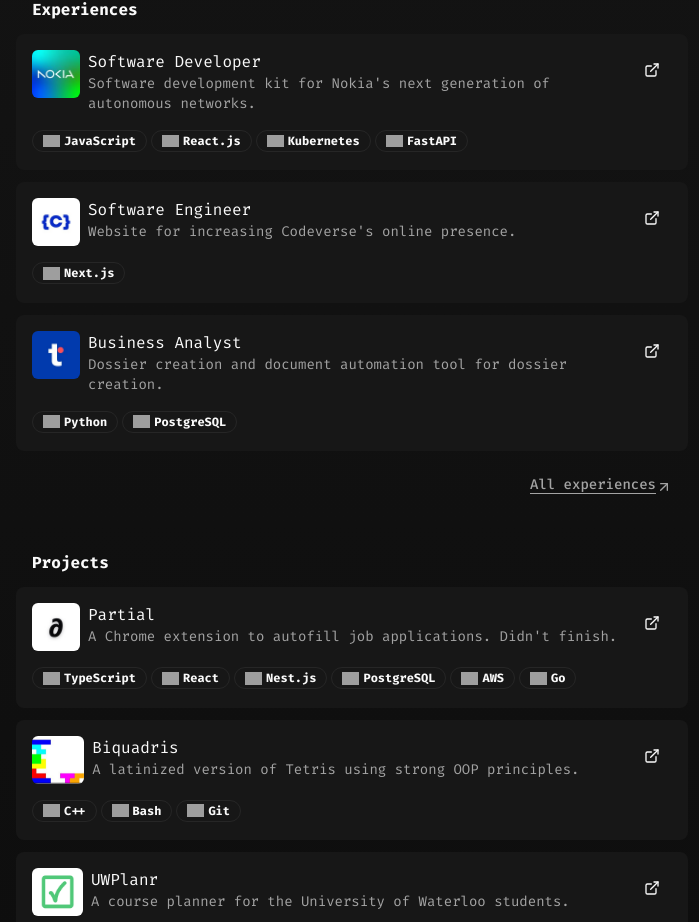
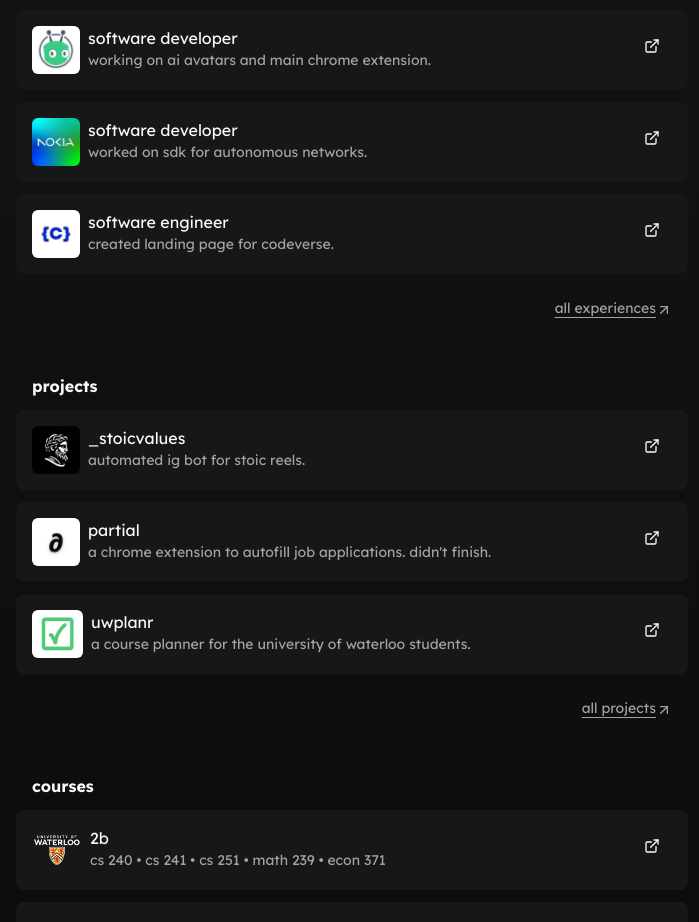
Before and after one commit to Muh-Hamza-99/muhhamza, a Next.js app: page / in a window 1280 px wide. Shown: the part 338-1260 px from the top of the page, without its empty margins (288-987 px from the left). Built offline with nearby package versions, Linux system fonts and the light colour scheme; grey boxes are pictures that could not be loaded.

Commit message:
update website

```diff
--- a/src/app/experiences/page.tsx
+++ b/src/app/experiences/page.tsx
@@ -47,8 +47,6 @@ const Experiences = () => {
                         description={project.description}
                         image={project.image}
                         url={project.url}
-                        tags={project.tags}
-                        testimonial={project.testimonial}
                     />
                 ))}
             </div>
--- a/src/app/layout.tsx
+++ b/src/app/layout.tsx
@@ -1,5 +1,5 @@
 import type { Metadata } from "next"
-import { Fira_Code, Ubuntu } from "next/font/google"
+import { Lexend } from "next/font/google"
 
 import Contact from "@/components/contact"
 import { ThemeProvider } from "@/components/theme-provider"
@@ -8,9 +8,9 @@ import { cn } from "@/lib/utils"
 
 import "./globals.css"
 
-const font = Fira_Code({
+const font = Lexend({
     subsets: ["latin"],
-    weight: ["300", "400", "500", "700"],
+    weight: ["300", "400", "700"],
 })
 
 export const metadata: Metadata = {
@@ -28,7 +28,7 @@ export default function RootLayout({ children }: Readonly<{ children: React.Reac
             <html lang="en" suppressHydrationWarning>
                 <head></head>
                 <body
-                    className="min-h-screen bg-background from-[#43434330] via-[#32323230] via-25% font-sans antialiased dark:bg-gradient-to-b"
+                    className="min-h-screen bg-background from-[#43434330] via-[#32323230] via-25% font-sans antialiased dark:bg-gradient-to-b lowercase"
                 >
                     <ThemeProvider
                         attribute="class"
--- a/src/components/course.tsx
+++ b/src/components/course.tsx
@@ -2,7 +2,6 @@ import Link from "next/link"
 import React from "react"
 
 import { Icons } from "@/components/icons"
-import { Badge } from "@/components/ui/badge"
 import { Button } from "@/components/ui/button"
 import { Card } from "@/components/ui/card"
 import {
@@ -17,10 +16,6 @@ interface CourseProps {
     code: string
     name: string
     image?: string
-    tags: {
-        name: string
-        icon: keyof typeof Icons
-    }[]
     notes?: string
 }
 
@@ -28,7 +23,6 @@ const Course = ({
     code,
     name,
     image,
-    tags,
     notes,
 }: CourseProps) => {
     return (
@@ -107,24 +101,6 @@ const Course = ({
                             </TooltipProvider>
                         </div>
                 </div>
-
-                <div>
-                    {tags && (
-                        <ul className="mt-2 flex flex-wrap gap-1">
-                            {tags.map((tag, idx) => {
-                                const Icon = Icons[tag.icon]
-                                return (
-                                    <li key={idx}>
-                                        <Badge variant={"outline"}>
-                                            <Icon className="mr-1.5 h-3 w-3 transition-all group-hover:saturate-100 md:saturate-0" />{" "}
-                                            {tag.name}
-                                        </Badge>
-                                    </li>
-                                )
-                            })}
-                        </ul>
-                    )}
-                </div>
             </div>
         </Card>
     )
--- a/src/components/experience.tsx
+++ b/src/components/experience.tsx
@@ -3,8 +3,6 @@ import Link from "next/link"
 import React from "react"
 
 import { Icons } from "@/components/icons"
-import { ReadMore } from "@/components/read-more"
-import { Badge } from "@/components/ui/badge"
 import { Button } from "@/components/ui/button"
 import { Card } from "@/components/ui/card"
 import {
@@ -19,10 +17,6 @@ interface ExperienceProps {
     description: string
     image?: string
     url: string
-    tags: {
-        name: string
-        icon: keyof typeof Icons
-    }[]
     testimonial?: string
     github?: string
 }
@@ -32,8 +26,6 @@ const Experience = ({
     description,
     image,
     url,
-    tags,
-    testimonial,
     github,
 }: ExperienceProps) => {
     return (
@@ -114,29 +106,6 @@ const Experience = ({
                         </div>
                     )}
                 </div>
-
-                <div>
-                    {tags && (
-                        <ul className="mt-2 flex flex-wrap gap-1">
-                            {tags.map((tag, idx) => {
-                                const Icon = Icons[tag.icon]
-                                return (
-                                    <li key={idx}>
-                                        <Badge variant={"outline"}>
-                                            <Icon className="mr-1.5 h-3 w-3" />{" "}
-                                            {tag.name}
-                                        </Badge>
-                                    </li>
-                                )
-                            })}
-                        </ul>
-                    )}
-                </div>
-                {testimonial && (
-                    <blockquote className="border-l-2 pl-6 text-sm italic text-muted-foreground">
-                        <ReadMore text={testimonial} id="d" />
-                    </blockquote>
-                )}
             </div>
         </Card>
     )
--- a/src/components/project.tsx
+++ b/src/components/project.tsx
@@ -1,6 +1,4 @@
 import { Icons } from "@/components/icons"
-import { ReadMore } from "@/components/read-more"
-import { Badge } from "@/components/ui/badge"
 import { Button } from "@/components/ui/button"
 import { Card } from "@/components/ui/card"
 import {
@@ -18,11 +16,6 @@ interface ProjectProps {
     description: string
     image: string
     url: string
-    tags: {
-        name: string
-        icon: keyof typeof Icons
-    }[]
-    testimonial?: string
     github?: string
 }
 
@@ -31,8 +24,6 @@ const Project = ({
     description,
     image,
     url,
-    tags,
-    testimonial,
     github,
 }: ProjectProps) => {
     return (
@@ -113,29 +104,6 @@ const Project = ({
                         </div>
                     )}
                 </div>
-
-                <div>
-                    {tags && (
-                        <ul className="mt-2 flex flex-wrap gap-1">
-                            {tags.map((tag, idx) => {
-                                const Icon = Icons[tag.icon]
-                                return (
-                                    <li key={idx}>
-                                        <Badge variant={"outline"}>
-                                            <Icon className="mr-1.5 h-3 w-3" />{" "}
-                                            {tag.name}
-                                        </Badge>
-                                    </li>
-                                )
-                            })}
-                        </ul>
-                    )}
-                </div>
-                {testimonial && (
-                    <blockquote className="border-l-2 pl-6 text-sm italic text-muted-foreground">
-                        <ReadMore text={testimonial} id="d" />
-                    </blockquote>
-                )}
             </div>
         </Card>
     )
--- a/src/config.tsx
+++ b/src/config.tsx
@@ -17,34 +17,20 @@ type Config = {
         image?: string
         description: string
         url: string
-        tags: {
-            name: string
-            icon: keyof typeof Icons
-        }[]
         featured: boolean
-        testimonial?: string
     }[]
     projects: {
         name: string
         image: string
         description: string
         url: string
-        tags: {
-            name: string
-            icon: keyof typeof Icons
-        }[]
         github?: string
         featured: boolean
-        testimonial?: string
     }[]
     courses: {
         code: string
         image?: string
         name: string
-        tags: {
-            name: string
-            icon: keyof typeof Icons
-        }[]
         featured: boolean
         notes?: string
     }[]
@@ -53,7 +39,7 @@ type Config = {
 export const CONFIG: Config = {
     name: "Muhammad Hamza",
     avatar: "/images/author.png",
-    title: "Student at the University of Waterloo",
+    title: "CS @ UWaterloo",
     siteUrl: "https://muhhamza.netlify.app/",
     socials: [
         {
@@ -79,68 +65,60 @@ export const CONFIG: Config = {
     ],
     description: (
         <>
-            Hi, I&apos;m Hamza. Studying Computer Science at the University of Waterloo.
+            Hi, I&apos;m Hamza. Studying CS at UWaterloo. Software Engineer.
         </>
     ),
-    descriptionRaw: `Hi, I'm Hamza. Studying Computer Science at the University of Waterloo.`,
+    descriptionRaw: `Hi, I'm Hamza. Studying CS at UWaterloo. Software Engineer.`,
     experiences: [
         {
             name: "Software Developer",
+            image: "/images/vidyard.jpeg",
+            description: "Working on AI avatars and main Chrome extension.",
+            url: "https://www.vidyard.com/",
+            featured: true,
+        },
+        {
+            name: "Software Developer",
             image: "/images/nokia.jpeg",
-            description: "Software development kit for Nokia's next generation of autonomous networks.",
+            description: "Worked on SDK for autonomous networks.",
             url: "https://www.nokia.com/",
-            tags: [
-                { name: "JavaScript", icon: "javascript" },
-                { name: "React.js", icon: "react" },
-                { name: "Kubernetes", icon: "kubernetes" },
-                { name: "FastAPI", icon: "fastapi" },
-            ],
             featured: true,
         },
         {
             name: "Software Engineer",
             image: "/images/codeverse.jpeg",
-            description: "Website for increasing Codeverse's online presence.",
+            description: "Created landing page for Codeverse.",
             url: "https://codeverseorg.netlify.app",
-            tags: [
-                { name: "Next.js", icon: "nextjs" },
-            ],
             featured: true,
         },
         {
             name: "Business Analyst",
             image: "/images/twimbit.jpeg",
-            description: "Dossier creation and document automation tool for dossier creation.",
+            description: "Dossier creation and document automation tool.",
             url: "https://twimbit.com",
-            tags: [
-                { name: "Python", icon: "python" },
-                { name: "PostgreSQL", icon: "postgresql" },
-            ],
-            featured: true,
+            featured: false,
         },
         {
             name: "Coding Instructor",
             image: "/images/createch.jpeg",
             description: "Taught lessons about coding to a cohort of students.",
             url: "",
-            tags: [],
             featured: false,
         }
     ],
     projects: [
         {
+            name: "_stoicvalues",
+            image: "/images/stoicvalues.jpg",
+            description: "Automated IG bot for stoic reels.",
+            url: "https://www.instagram.com/_stoicvalues/",
+            featured: true,
+        },
+        {
             name: "Partial",
             image: "/images/partial.jpeg",
             description: "A Chrome extension to autofill job applications. Didn't finish.",
             url: "https://github.com/Muh-Hamza-99/partial",
-            tags: [
-                { name: "TypeScript", icon: "typescript" },
-                { name: "React", icon: "react" },
-                { name: "Nest.js", icon: "nestjs" },
-                { name: "PostgreSQL", icon: "postgresql" },
-                { name: "AWS", icon: "aws" },
-                { name: "Go", icon: "golang" },
-            ],
             featured: true,
         },
         {
@@ -148,96 +126,56 @@ export const CONFIG: Config = {
             image: "/images/biquadris.png",
             description: "A latinized version of Tetris using strong OOP principles.",
             url: "https://github.com/Muh-Hamza-99/biquadris",
-            tags: [
-                { name: "C++", icon: "cplusplus" },
-                { name: "Bash", icon: "bash" },
-                { name: "Git", icon: "git" }
-            ],
-            featured: true,
+            featured: false,
         },
         {
             name: "UWPlanr",
             image: "/images/uwplanr.png",
             description: "A course planner for the University of Waterloo students.",
             url: "https://uwplanr.netlify.app/",
-            tags: [
-                { name: "TypeScript", icon: "typescript" },
-                { name: "React", icon: "react" },
-                { name: "Python", icon: "python" },
-                { name: "Flask", icon: "flask" },
-                { name: "MongoDB", icon: "mongodb" },
-            ],
             featured: true,
         },
         {
             name: "UWScheduler",
             image: "/images/uwaterloo.png",
-            description:
-                "A course scheduling app for University of Waterloo students.",
+            description: "A course scheduling app for University of Waterloo students.",
             url: "https://uw-scheduler.netlify.app/",
-            tags: [
-                { name: "TypeScript", icon: "typescript" },
-                { name: "React", icon: "react" },
-            ],
             featured: false,
             github: "https://github.com/Muh-Hamza-99/uw-schedule-planner",
         },
         {
             name: "Stock Price Prediction",
-            description:
-                "A full-stack S&P500 stock prediction API with managed API keys.",
+            description: "A full-stack S&P500 stock prediction API with managed API keys.",
             image: "/images/stockpredictionapp.jpeg",
             url: "https://github.com/Muh-Hamza-99/stock-prediction-app",
-            tags: [
-                { name: "TypeScript", icon: "typescript" },
-                { name: "React", icon: "react" },
-                { name: "Node.js", icon: "nodejs" },
-                { name: "Express", icon: "express" },
-                { name: "PostgreSQL", icon: "postgresql" },
-                { name: "Python", icon: "python" },
-            ],
             featured: false,
             github: "https://github.com/Muh-Hamza-99/stock-prediction-app",
         },
     ],
     courses: [
         {
+            code: "2B",
+            name: "CS 240 • CS 241 • CS 251 • MATH 239 • ECON 371",
+            image: "/images/uwaterloo.png",
+            featured: true,
+        },
+        {
             code: "2A",
             name: "CS 246 • CS 245 • STAT 230 • ECON 201 • SI 121R",
             image: "/images/uwaterloo.png",
-            tags: [
-                { name: "C++", icon: "cplusplus" },
-                { name: "Bash", icon: "bash" },
-                { name: "Git", icon: "git" },
-            ],
             featured: true,
         },
         {
             code: "1B",
             name: "CS 136 • MATH 138 • MATH 136 • EARTH 122",
             image: "/images/uwaterloo.png",
-            tags: [
-                { name: "C", icon: "c" },
-                { name: "Bash", icon: "bash" },
-                { name: "Git", icon: "git" },
-            ],
             featured: true,
-        },
-        {
-            code: "Machine Learning Specialization",
-            name: "Regression, classification, artifical neural networks and basic unsupervised techniques.",
-            image: "/images/deeplearning.jpeg",
-            tags: [
-                { name: "Python", icon: "python" },
-            ],
-            featured: false,
         },
         {
             code: "1A",
             name: "CS 135 • MATH 137 • MATH 135 • ECON 101 • ENGL 109",
             image: "/images/uwaterloo.png",
-            tags: [],
-            featured: true,
+            featured: false,
         },
     ]
 }
```
Also changed, not shown: public/images/stoicvalues.jpg (added), public/images/vidyard.jpeg (added).
